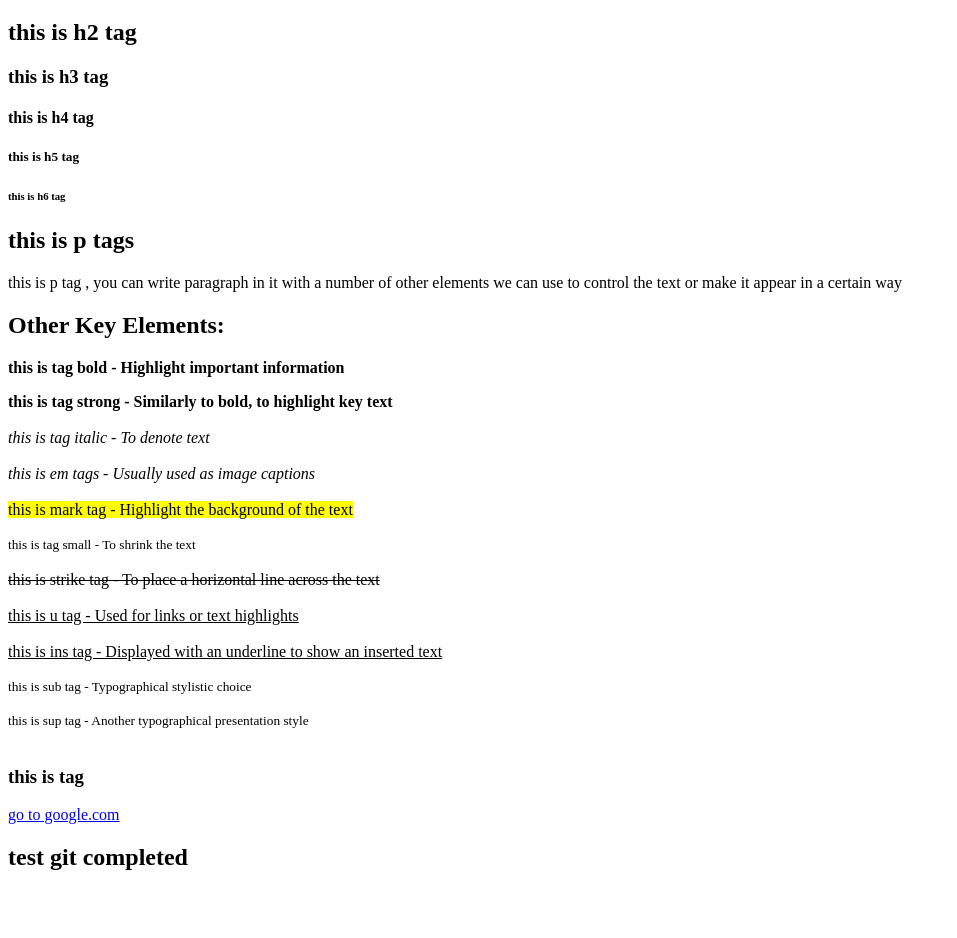
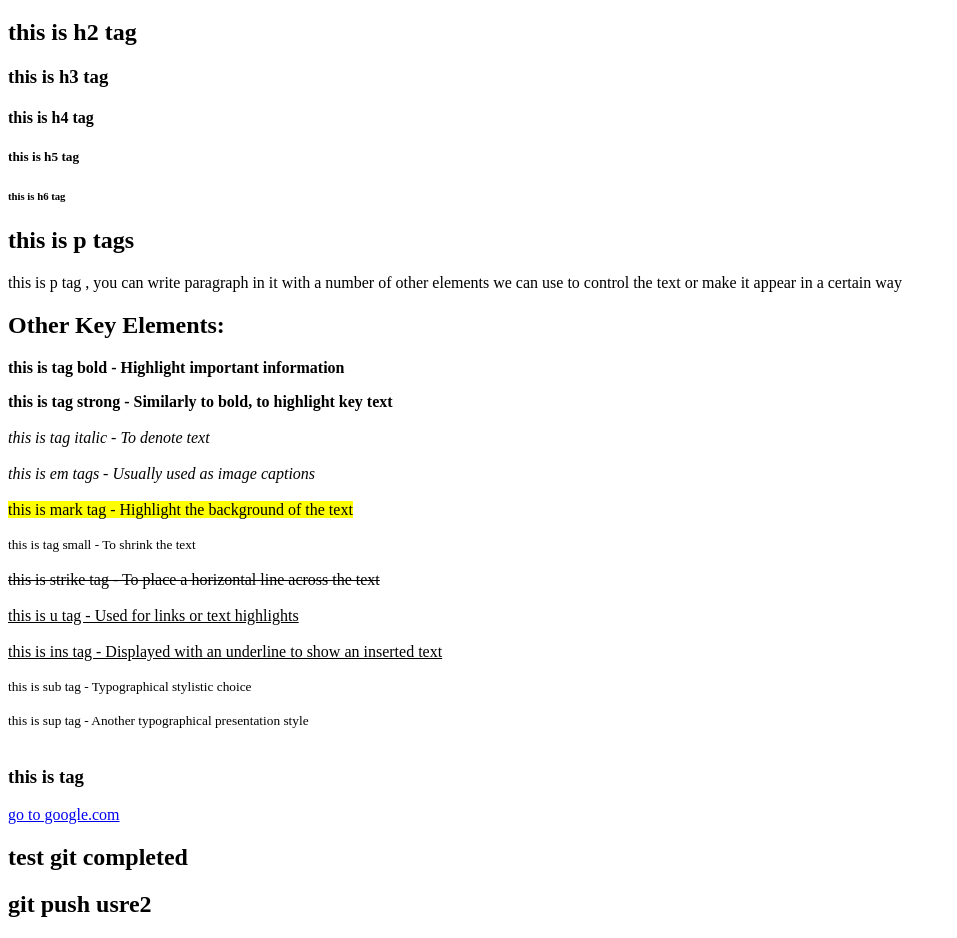
Before and after one commit to trungdzvcc/HTML-CSS-TOTURIAL, a plain HTML site: page basic_tags.html in a window 1280 px wide. Shown: the part 134-1072 px from the top of the page, without its empty margins (0-957 px from the left). Before the commit the page ends 1025 px from the top, so only its background shows below. Drawn offline with Linux system fonts and the light colour scheme.

Commit message:
commit to user2

```diff
--- a/basic_tags.html
+++ b/basic_tags.html
@@ -52,6 +52,7 @@
    </h3>
    <a href =" https://www.google.com/"> go to google.com </a>
    <h2>test git completed</h2>
+   <h2>git push usre2</h2>
 
 
 
```
